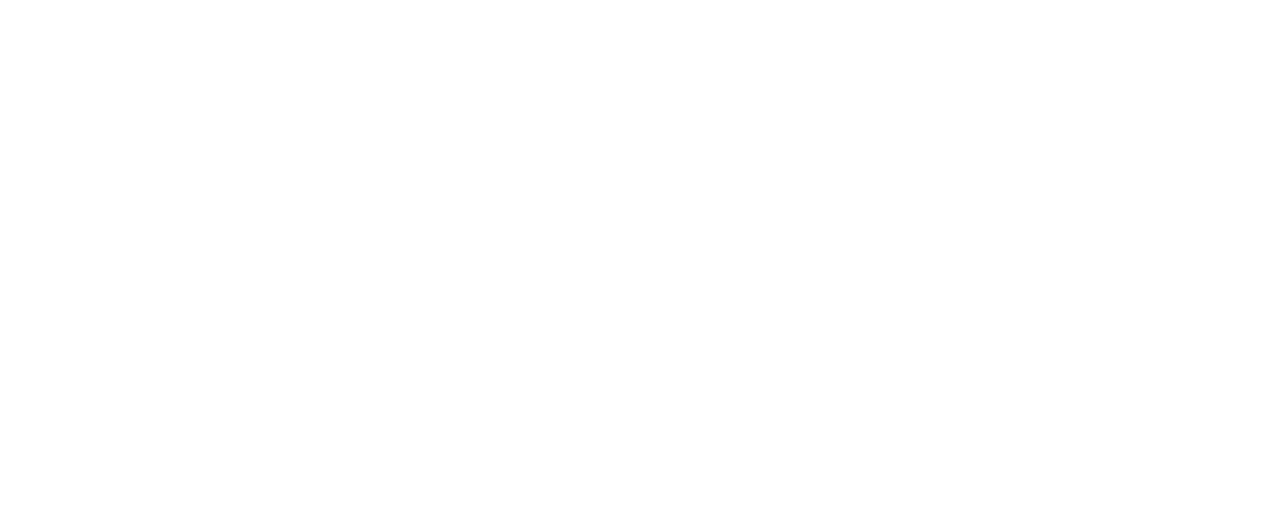
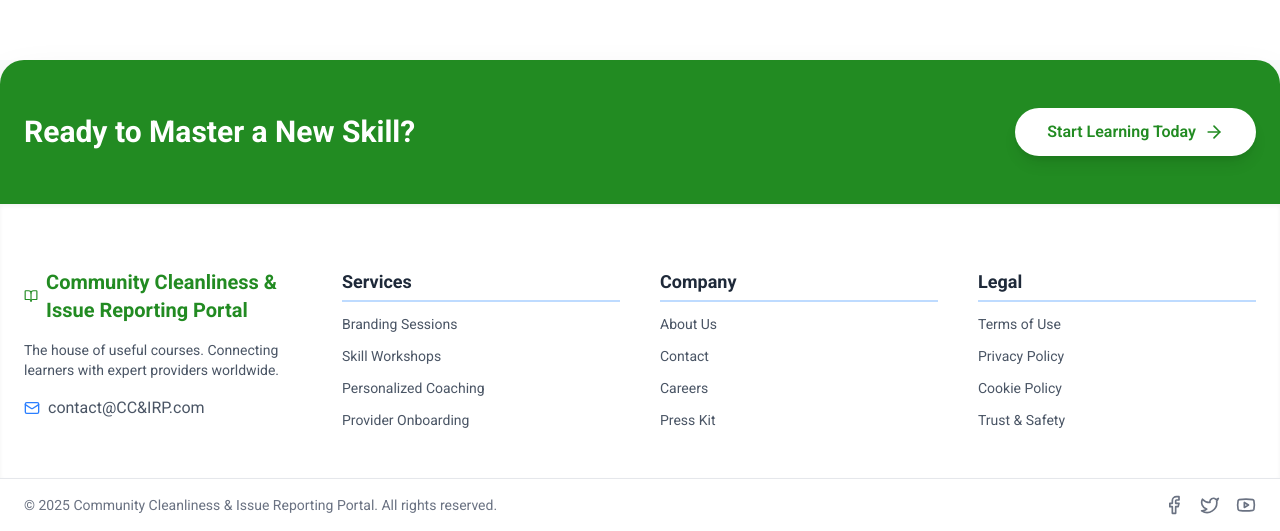
Before and after one commit to FardinCSE25/Community-Cleanliness-Client, a React (Vite) app: page / in a window 1280 px wide. Shown: the part 836-1367 px from the top of the page. Before the commit the page ends 800 px from the top, so only its background shows below. Built offline with nearby package versions, Linux system fonts and the light colour scheme; no server answers.

Commit message:
footer almost done

```diff
--- a/src/Components/Footer.jsx
+++ b/src/Components/Footer.jsx
@@ -1,10 +1,147 @@
 import React from 'react';
+// eslint-disable-next-line no-unused-vars
+import { motion } from 'framer-motion';
+import { Facebook, Twitter, Youtube, ArrowRight, BookOpen, Mail } from 'lucide-react';
+
+// Framer Motion variants for staggered animation of link columns
+const staggerContainer = {
+  hidden: { opacity: 0 },
+  show: {
+    opacity: 1,
+    transition: {
+      staggerChildren: 0.1,
+      delayChildren: 0.2,
+    },
+  },
+};
+
+// Framer Motion variants for individual column animation
+const item = {
+  hidden: { opacity: 0, y: 20 },
+  show: { opacity: 1, y: 0, transition: { type: 'spring', stiffness: 100 } },
+};
 
 const Footer = () => {
     return (
-        <div>
+        <motion.footer
+            initial="hidden"
+            whileInView="show"
+            viewport={{ once: true, amount: 0.1 }}
+            className="font-inter bg-gray-50 pt-0"
+        >
+            {/* Pre-footer CTA Section */}
+            <motion.div
+                initial={{ y: 50, opacity: 0 }}
+                whileInView={{ y: 0, opacity: 1 }}
+                viewport={{ once: true }}
+                transition={{ duration: 0.6 }}
+                className="bg-primary py-12 rounded-t-[3rem] md:rounded-t-3xl shadow-2xl"
+            >
+                <div className="max-w-7xl mx-auto flex flex-col md:flex-row justify-between items-center px-6">
+                    <h3 className="text-3xl font-bold text-white mb-4 md:mb-0 text-center md:text-left">
+                        Ready to Master a New Skill?
+                    </h3>
+                    <motion.button
+                        whileHover={{ scale: 1.05, boxShadow: "0 0 20px rgba(255,255,255,0.😎" }}
+                        whileTap={{ scale: 0.95 }}
+                        className="flex items-center space-x-2 bg-white text-primary font-semibold py-3 px-8 rounded-full shadow-lg transition-colors duration-200"
+                    >
+                        <span>Start Learning Today</span>
+                        <ArrowRight className="w-5 h-5" />
+                    </motion.button>
+                </div>
+            </motion.div>
 
-        </div>
+            {/* Main Footer Links */}
+            <motion.div
+                variants={staggerContainer}
+                className="bg-white pt-16 pb-12 shadow-inner"
+            >
+                <div className="max-w-7xl mx-auto px-6 grid grid-cols-2 md:grid-cols-4 gap-10">
+
+                    {/* Column 1: Brand Info */}
+                    <motion.div variants={item} className="space-y-4 col-span-2 md:col-span-1">
+                        <div className="flex items-center space-x-2 text-xl font-bold text-primary">
+                            <BookOpen className="w-6 h-6 text-primary" />
+                            <span>Community Cleanliness & Issue Reporting Portal</span>
+                        </div>
+                        <p className="text-gray-600 text-sm">
+                            The house of useful courses. Connecting learners with expert providers worldwide.
+                        </p>
+                        <div className="flex items-center space-x-2 text-gray-600">
+                            <Mail className="w-4 h-4 text-blue-500" />
+                            <a href="mailto:contact@skillswap.com" className="hover:text-primary transition">contact@CC&IRP.com</a>
+                        </div>
+                    </motion.div>
+
+                    {/* Column 2: Services */}
+                    <motion.nav variants={item} className="space-y-3">
+                        <h6 className="text-lg font-bold text-gray-800 border-b-2 border-blue-200 pb-1">Services</h6>
+                        <a className="text-gray-600 hover:text-primary transition block text-sm">Branding Sessions</a>
+                        <a className="text-gray-600 hover:text-primary transition block text-sm">Skill Workshops</a>
+                        <a className="text-gray-600 hover:text-primary transition block text-sm">Personalized Coaching</a>
+                        <a className="text-gray-600 hover:text-primary transition block text-sm">Provider Onboarding</a>
+                    </motion.nav>
+
+                    {/* Column 3: Company */}
+                    <motion.nav variants={item} className="space-y-3">
+                        <h6 className="text-lg font-bold text-gray-800 border-b-2 border-blue-200 pb-1">Company</h6>
+                        <a className="text-gray-600 hover:text-primary transition block text-sm">About Us</a>
+                        <a className="text-gray-600 hover:text-primary transition block text-sm">Contact</a>
+                        <a className="text-gray-600 hover:text-primary transition block text-sm">Careers</a>
+                        <a className="text-gray-600 hover:text-primary transition block text-sm">Press Kit</a>
+                    </motion.nav>
+
+                    {/* Column 4: Legal */}
+                    <motion.nav variants={item} className="space-y-3">
+                        <h6 className="text-lg font-bold text-gray-800 border-b-2 border-blue-200 pb-1">Legal</h6>
+                        <a className="text-gray-600 hover:text-primary transition block text-sm">Terms of Use</a>
+                        <a className="text-gray-600 hover:text-primary transition block text-sm">Privacy Policy</a>
+                        <a className="text-gray-600 hover:text-primary transition block text-sm">Cookie Policy</a>
+                        <a className="text-gray-600 hover:text-primary transition block text-sm">Trust & Safety</a>
+                    </motion.nav>
+
+                </div>
+            </motion.div>
+
+            {/* Bottom Bar: Copyright & Social */}
+            <div className="bg-white border-t border-gray-200 px-6 py-4">
+                <div className="max-w-7xl mx-auto flex flex-col md:flex-row justify-between items-center text-gray-500 text-sm">
+                    <p className="mb-3 md:mb-0">
+                        &copy; {new Date().getFullYear()} Community Cleanliness & Issue Reporting Portal. All rights reserved.
+                    </p>
+                    <div className="flex space-x-4">
+                        <motion.a
+                            href="https://www.facebook.com/fardin.ahmed.493619/"
+                            target='blank'
+                            aria-label="Facebook"
+                            whileHover={{ scale: 1.1, color: '#1877f2' }}
+                            className="text-gray-500 hover:text-blue-600 transition"
+                        >
+                            <Facebook className="w-5 h-5" />
+                        </motion.a>
+                        <motion.a
+                            href="https://x.com/FardinAhmed203"
+                            target='blank'
+                            aria-label="Twitter"
+                            whileHover={{ scale: 1.1, color: '#1DA1F2' }}
+                            className="text-gray-500 hover:text-cyan-500 transition"
+                        >
+                            <Twitter className="w-5 h-5" />
+                        </motion.a>
+                        <motion.a
+                            href="https://www.youtube.com/@Nafiz0809"
+                            target='blank'
+                            aria-label="YouTube"
+                            whileHover={{ scale: 1.1, color: '#FF0000' }}
+                            className="text-gray-500 hover:text-red-600 transition"
+                        >
+                            <Youtube className="w-5 h-5" />
+                        </motion.a>
+                    </div>
+                </div>
+            </div>
+        </motion.footer>
     );
 };
 
--- a/src/Pages/Home.jsx
+++ b/src/Pages/Home.jsx
@@ -2,7 +2,7 @@
 
 const Home = () => {
     return (
-        <div>
+        <div className='min-h-screen'>
 
         </div>
     );
```
